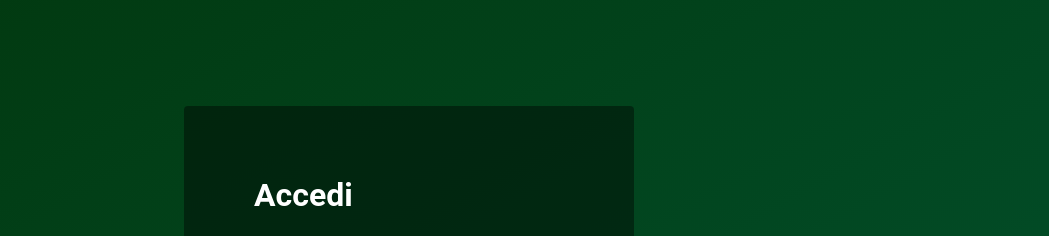
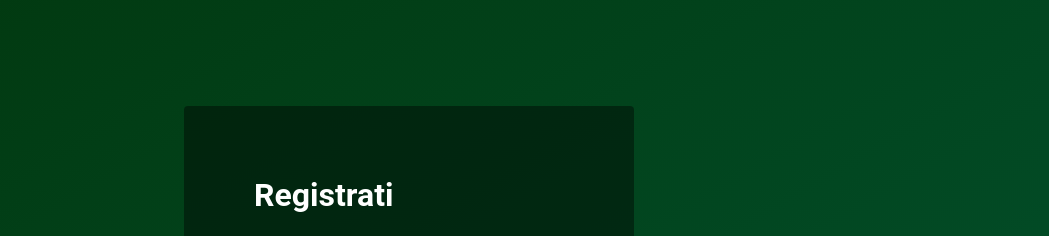
Before and after one commit to Gakron/ProgettoWEB, a website: page prova2/client/index.html in a window 1280 px wide. Both pictures are taken after a click on the link "Registrati". Shown: the top 236 px of the page, 231-1280 px from the left. Drawn offline with Linux system fonts and the light colour scheme.

Commit message:
minor changes

```diff
--- a/prova2/client/index.html
+++ b/prova2/client/index.html
@@ -40,7 +40,7 @@
 
 <!-- REGISTRATION FORM -->
     <div class="form-signup hidden" id="form_signup">
-        <h2>Accedi</h2>
+        <h2>Registrati</h2>
         <form>
             <div class="form-control">
                 <input id="email" type="email" name="email" required>
```
